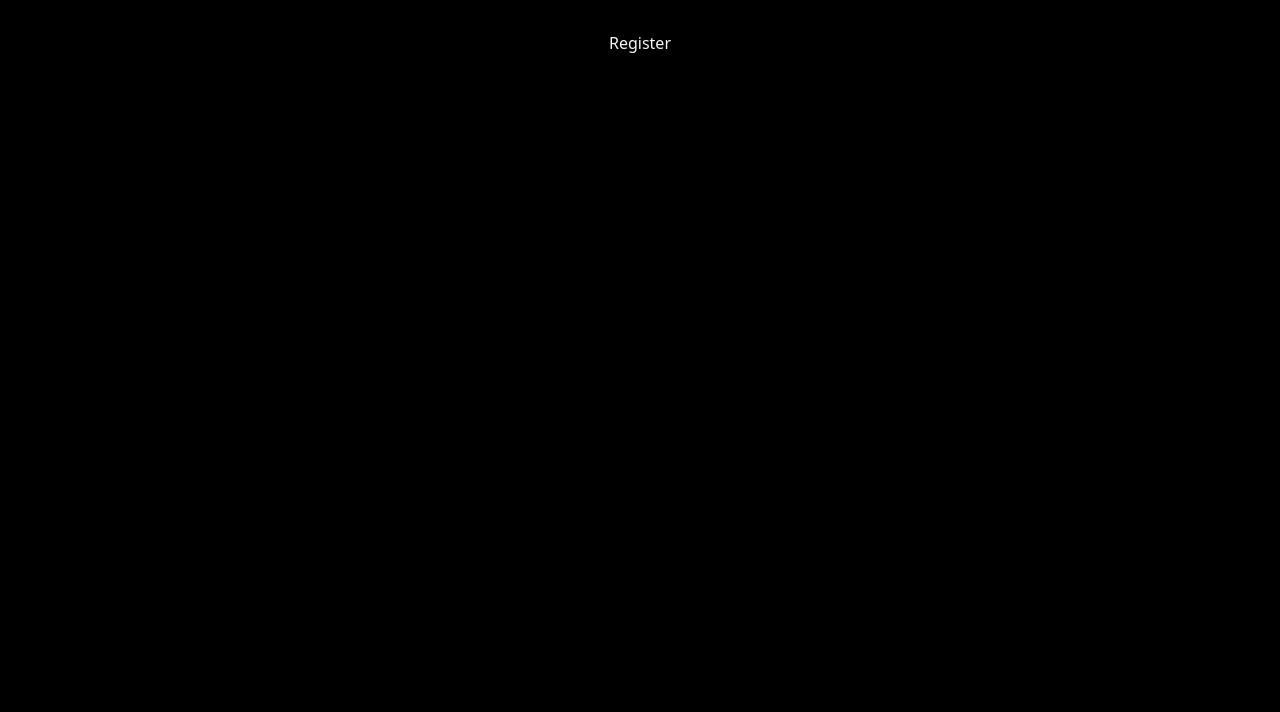
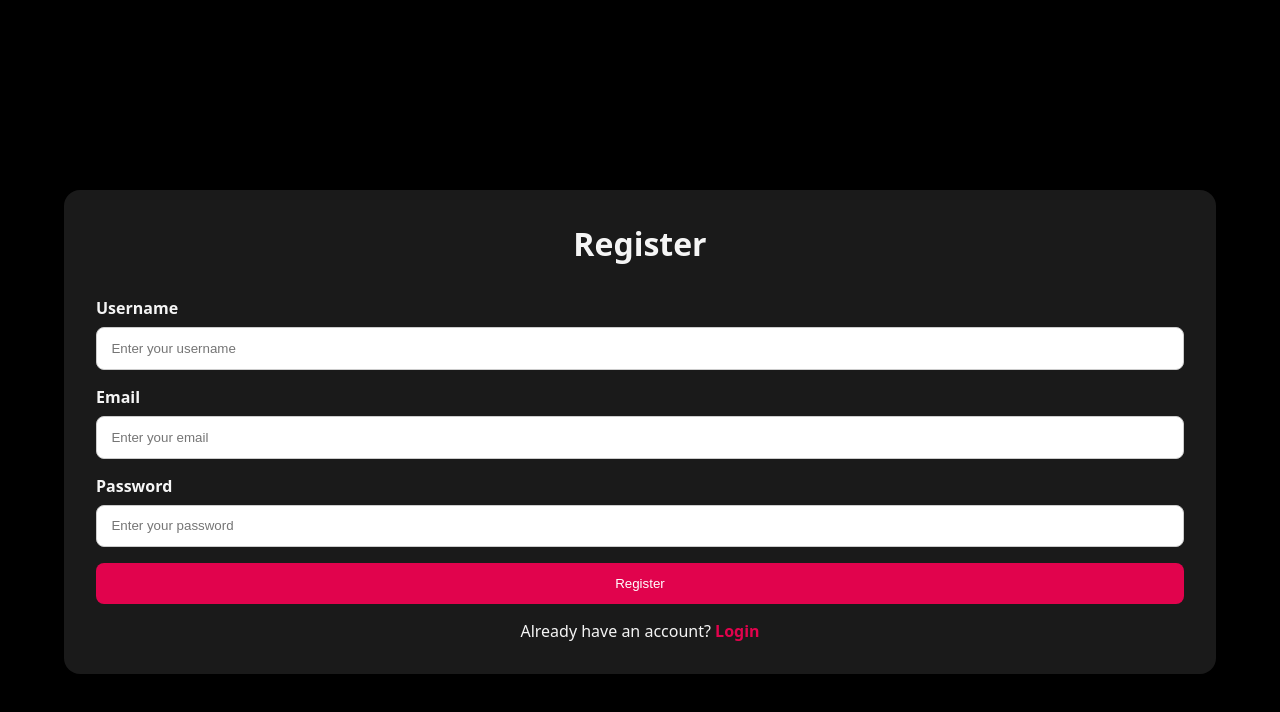
Before and after one commit to pankaj-mahor/resume-genai, a React app in the folder Frontend/: page /register in a window 1280 px wide. Shown: the top 712 px of the page. Built offline with nearby package versions, Linux system fonts and the light colour scheme; the HTML template or start-up script is replaced by a standard one.

Commit message:
login and register page with stykes

```diff
--- a/Frontend/src/features/auth/pages/Login.jsx
+++ b/Frontend/src/features/auth/pages/Login.jsx
@@ -1,7 +1,45 @@
 import React from "react";
+import { Link } from "react-router-dom";
+import "./auth.form.scss";
+const Login = () => {
+  const handleSubmit = (e) => {
+    e.preventDefault();
+    console.log("Form submitted");
+  };
 
-const Login = () => {
-  return <div>Login</div>;
+  return (
+    <main>
+      <div className="form-container">
+        <h1>Login</h1>
+
+        <form onSubmit={handleSubmit}>
+          <div className="input-group">
+            <label htmlFor="email">Email</label>
+            <input type="email" id="email" placeholder="Enter your email" />
+          </div>
+
+          <div className="input-group">
+            <label htmlFor="password">Password</label>
+            <input
+              type="password"
+              id="password"
+              placeholder="Enter your password"
+            />
+          </div>
+
+          <button type="submit" className="button button-primary">
+            Login
+          </button>
+          <p>
+            Don't have an account?{" "}
+            <Link className="link" to="/register">
+              Register
+            </Link>
+          </p>
+        </form>
+      </div>
+    </main>
+  );
 };
 
 export default Login;
--- a/Frontend/src/features/auth/pages/Register.jsx
+++ b/Frontend/src/features/auth/pages/Register.jsx
@@ -1,7 +1,54 @@
 import React from "react";
+import { Link } from "react-router-dom";
 
 const Register = () => {
-  return <div>Register</div>;
+  const handleSubmit = (e) => {
+    e.preventDefault();
+    console.log("Form submitted");
+  };
+
+  return (
+    <main>
+      <div className="form-container">
+        <h1>Register</h1>
+
+        <form onSubmit={handleSubmit}>
+          <div className="input-group">
+            <label htmlFor="username">Username</label>
+            <input
+              type="text"
+              id="username"
+              placeholder="Enter your username"
+            />
+          </div>
+
+          <div className="input-group">
+            <label htmlFor="email">Email</label>
+            <input type="email" id="email" placeholder="Enter your email" />
+          </div>
+
+          <div className="input-group">
+            <label htmlFor="password">Password</label>
+            <input
+              type="password"
+              id="password"
+              placeholder="Enter your password"
+            />
+          </div>
+
+          <button type="submit" className="button button-primary">
+            Register
+          </button>
+          <p>
+            Already have an account?{" "}
+            <Link className="link" to="/login">
+              Login
+            </Link>
+          </p>
+        </form>
+      </div>
+    </main>
+  );
 };
 
 export default Register;
--- /dev/null
+++ b/Frontend/src/features/auth/pages/auth.form.scss
@@ -0,0 +1,46 @@
+main {
+  min-height: 100vh;
+  display: flex;
+  justify-content: center;
+  align-items: center;
+  padding: 2rem;
+
+  .form-container {
+    background-color: #1a1a1a;
+    padding: 2rem;
+    border-radius: 1rem;
+    width: 100%;
+
+    h1 {
+      font-size: 2rem;
+      font-weight: 600;
+      margin-bottom: 2rem;
+    }
+
+    form {
+      display: flex;
+      flex-direction: column;
+      gap: 1rem;
+
+      .input-group {
+        display: flex;
+        flex-direction: column;
+        gap: 0.5rem;
+
+        label {
+          font-size: 1rem;
+          font-weight: 600;
+          text-align: left;
+        }
+
+        input {
+          padding-inline: 0.9rem;
+          padding-block: 0.8rem;
+          border-radius: 0.5rem;
+          border: 1px solid #ccc;
+          width: 100%;
+        }
+      }
+    }
+  }
+}
--- a/Frontend/src/style.scss
+++ b/Frontend/src/style.scss
@@ -1,3 +1,5 @@
+@use "styles/button.scss";
+
 *,
 *::before,
 *::after {
--- /dev/null
+++ b/Frontend/src/styles/button.scss
@@ -0,0 +1,70 @@
+.button {
+  padding-inline: 1.5rem;
+  padding-block: 0.8rem;
+  border-radius: 0.5rem;
+  border: 1px solid #ccc;
+  width: 100%;
+  border: none;
+  outline: none;
+
+  transition: all 0.3s ease;
+
+  &:active {
+    transform: scale(0.9);
+    box-shadow: 0 0 10px 0 rgba(0, 0, 0, 0.1);
+  }
+
+  &.button-primary {
+    background-color: #e1034d;
+    color: #fff;
+    border: none;
+    cursor: pointer;
+
+    &:hover {
+      background-color: #c1033d;
+    }
+  }
+
+  &.button-secondary {
+    background-color: #6c757d;
+    color: #fff;
+    border: none;
+    cursor: pointer;
+  }
+
+  &.button-danger {
+    background-color: #dc3545;
+    color: #fff;
+    border: none;
+    cursor: pointer;
+  }
+
+  &.button-warning {
+    background-color: #ffc107;
+    color: #000;
+    border: none;
+    cursor: pointer;
+  }
+
+  &.button-info {
+    background-color: #17a2b8;
+    color: #fff;
+    border: none;
+    cursor: pointer;
+  }
+}
+
+.link {
+  color: #e1034d;
+  text-decoration: none;
+  font-weight: 600;
+  transition: all 0.3s ease;
+
+  &:hover {
+    color: #c1033d;
+  }
+
+  &:active {
+    transform: scale(0.9);
+  }
+}
```
